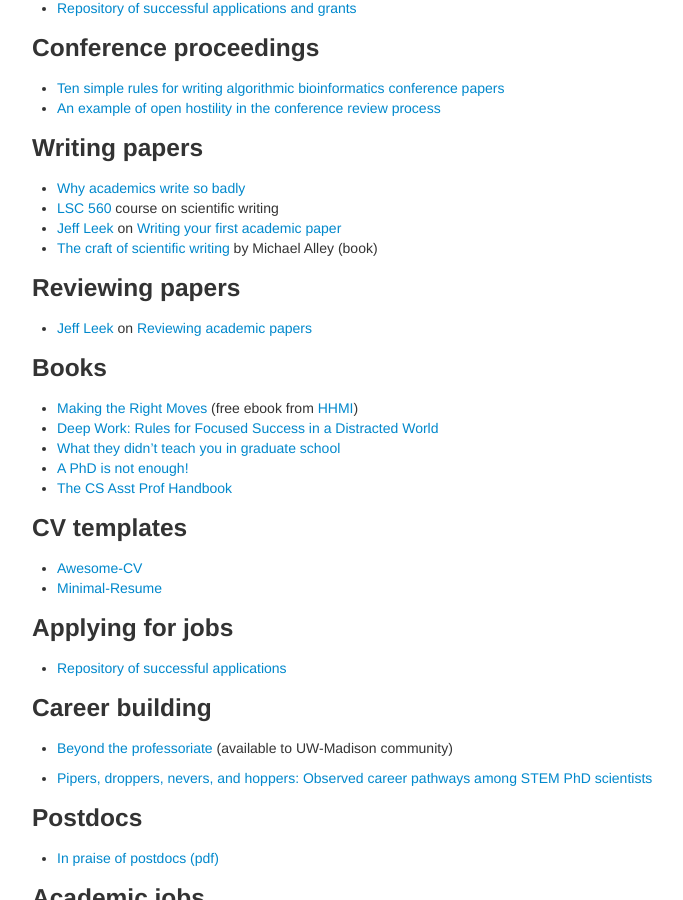
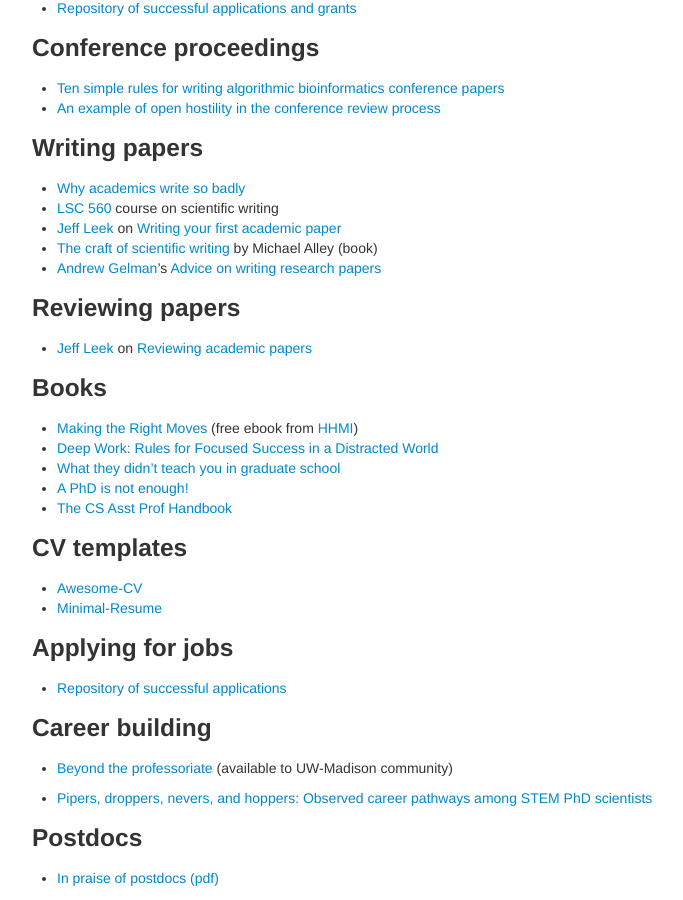
Before and after one commit to kbroman/BMI883, a Jekyll site: the page built from resources.md, in a window 1280 px wide and 900 px high, scrolled down 774 px. Shown: the whole window, without its empty margins (258-941 px from the left). Built offline with Jekyll 4.4.1, drawn with Linux system fonts in a browser that asks for light colours.

Commit message:
resources.md: link to Andrew Gelman's advice on writing

```diff
--- a/resources.md
+++ b/resources.md
@@ -54,6 +54,9 @@ description: Resources for BMI 883, Biomedical data science professional skills
   writing
 - [Jeff Leek](http://jtleek.com) on [Writing your first academic paper](https://github.com/jtleek/firstpaper)
 - [The craft of scientific writing](https://amzn.to/3AZlP98) by Michael Alley (book)
+- [Andrew Gelman](https://statmodeling.stat.columbia.edu)'s [Advice on
+  writing research
+  papers](https://statmodeling.stat.columbia.edu/2009/07/30/advice_on_writi/)
 
 ### Reviewing papers
 
```
